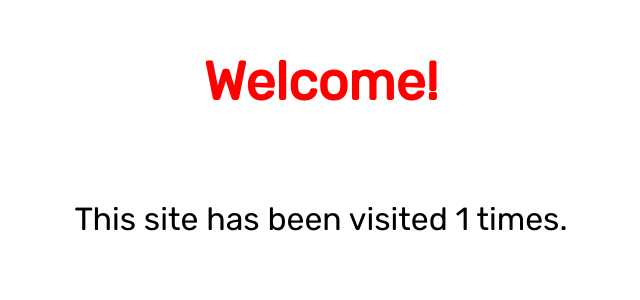
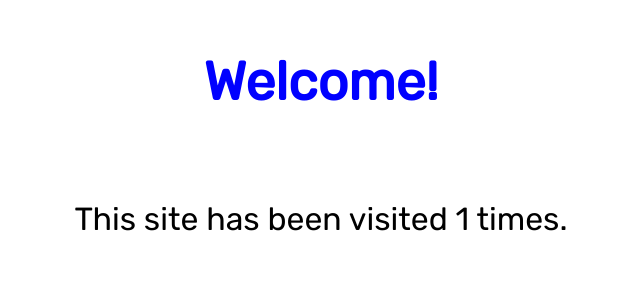
Before and after one commit to Bullrush19/Lab3SampleSite, a Flask app: page / in a window 1280 px wide. Shown: the top 300 px of the page, without its empty margins (319-959 px from the left). Run offline with Flask 2, Linux system fonts and the light colour scheme.

Commit message:
Update index.html

```diff
--- a/sample_site/templates/index.html
+++ b/sample_site/templates/index.html
@@ -12,7 +12,7 @@
     }
 
     h1 {
-        color: red;
+        color: blue;
         font-size: 40pt;
     }
 
```
